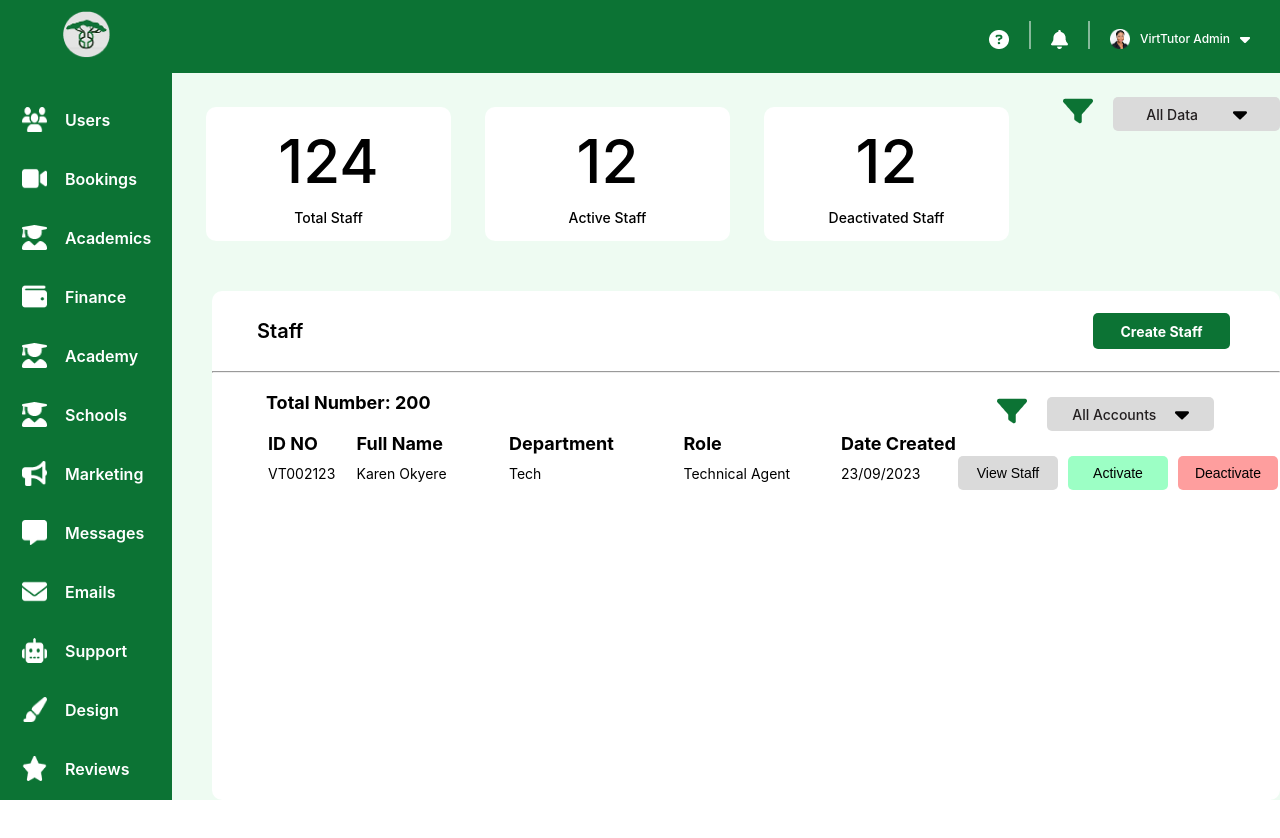
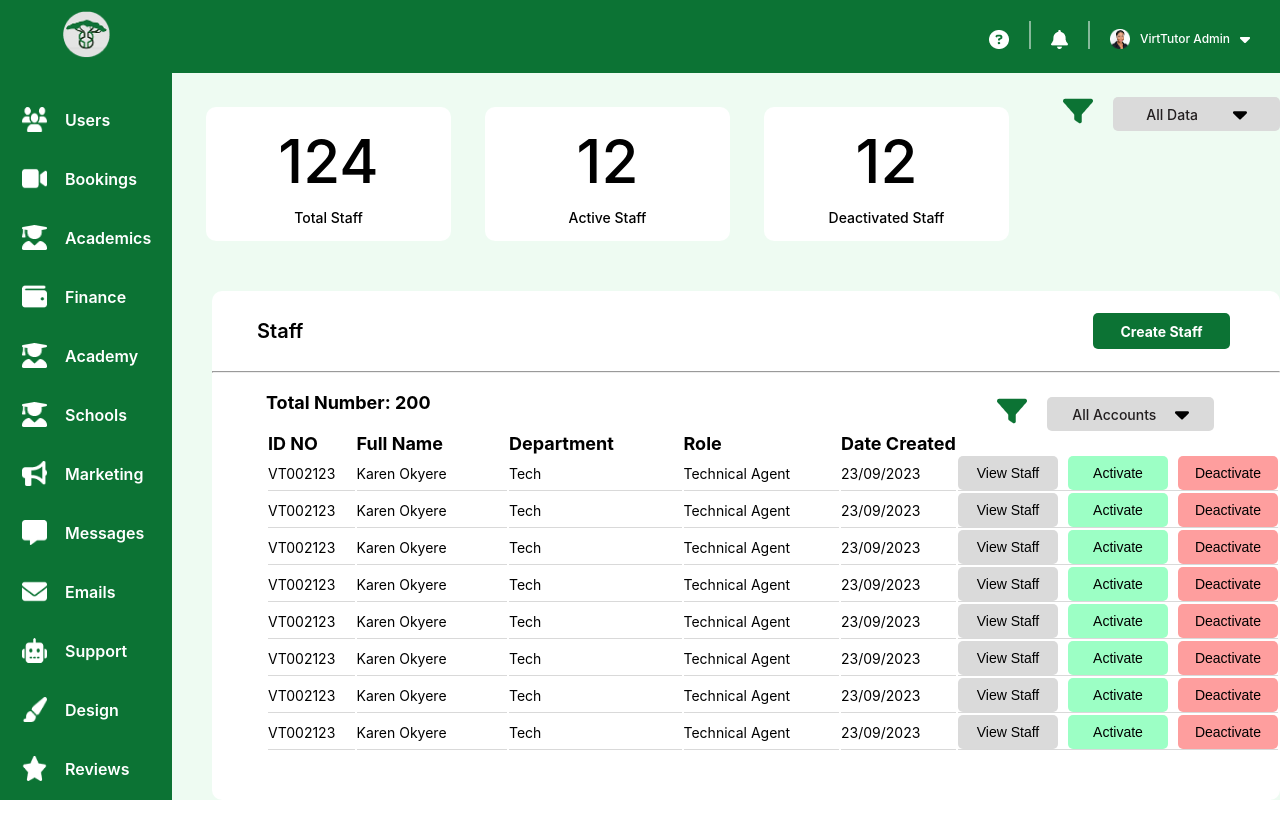
Before and after one commit to joshuagato/vue-js-admin-dashboard, a Vue app: page /users/staff in a window 1280 px wide. Shown: the top 838 px of the page. Built offline with nearby package versions, Linux system fonts and the light colour scheme.

Commit message:
Done with the table

```diff
--- a/src/components/users/Staff.vue
+++ b/src/components/users/Staff.vue
@@ -1,6 +1,17 @@
 <script setup lang="ts">
 import DisplayCard from "../DisplayCard.vue";
 import FilterCard from "../FilterCard.vue";
+
+const staffList = [
+  { id: 'VT002123', fullName: 'Karen Okyere', department: 'Tech', role: 'Technical Agent', dateCreated: '23/09/2023' },
+  { id: 'VT002123', fullName: 'Karen Okyere', department: 'Tech', role: 'Technical Agent', dateCreated: '23/09/2023' },
+  { id: 'VT002123', fullName: 'Karen Okyere', department: 'Tech', role: 'Technical Agent', dateCreated: '23/09/2023' },
+  { id: 'VT002123', fullName: 'Karen Okyere', department: 'Tech', role: 'Technical Agent', dateCreated: '23/09/2023' },
+  { id: 'VT002123', fullName: 'Karen Okyere', department: 'Tech', role: 'Technical Agent', dateCreated: '23/09/2023' },
+  { id: 'VT002123', fullName: 'Karen Okyere', department: 'Tech', role: 'Technical Agent', dateCreated: '23/09/2023' },
+  { id: 'VT002123', fullName: 'Karen Okyere', department: 'Tech', role: 'Technical Agent', dateCreated: '23/09/2023' },
+  { id: 'VT002123', fullName: 'Karen Okyere', department: 'Tech', role: 'Technical Agent', dateCreated: '23/09/2023' },
+]
 
 </script>
 
@@ -44,12 +55,12 @@ import FilterCard from "../FilterCard.vue";
             </tr>
           </thead>
           <tbody>
-            <tr>
-              <td style="width: 100px">VT002123</td>
-              <td>Karen Okyere</td>
-              <td>Tech</td>
-              <td>Technical Agent</td>
-              <td style="width: 140px">23/09/2023</td>
+            <tr v-for="staff in staffList">
+              <td style="width: 100px">{{staff.id}}</td>
+              <td>{{staff.fullName}}</td>
+              <td>{{ staff.department }}</td>
+              <td>{{staff.role}}</td>
+              <td style="width: 140px">{{staff.dateCreated}}</td>
               <td>
                 <button class="view-more">View Staff</button>
                 <button class="activate">Activate</button>
@@ -146,7 +157,9 @@ import FilterCard from "../FilterCard.vue";
       }
 
       tbody {
+        tr {
           td {
+            border-bottom: 1px solid #D9D9D9;
             &:last-child {
               width: 320px;
               display: flex;
@@ -177,6 +190,7 @@ import FilterCard from "../FilterCard.vue";
           }
         }
       }
+    }
 
     hr {
       height: 2px;
```
Lines whose indentation alone changed are shown as unchanged.
